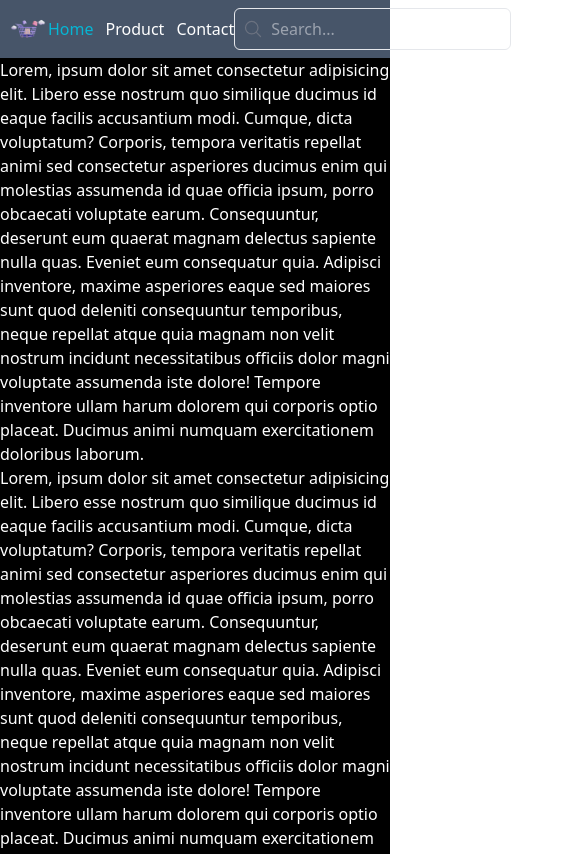
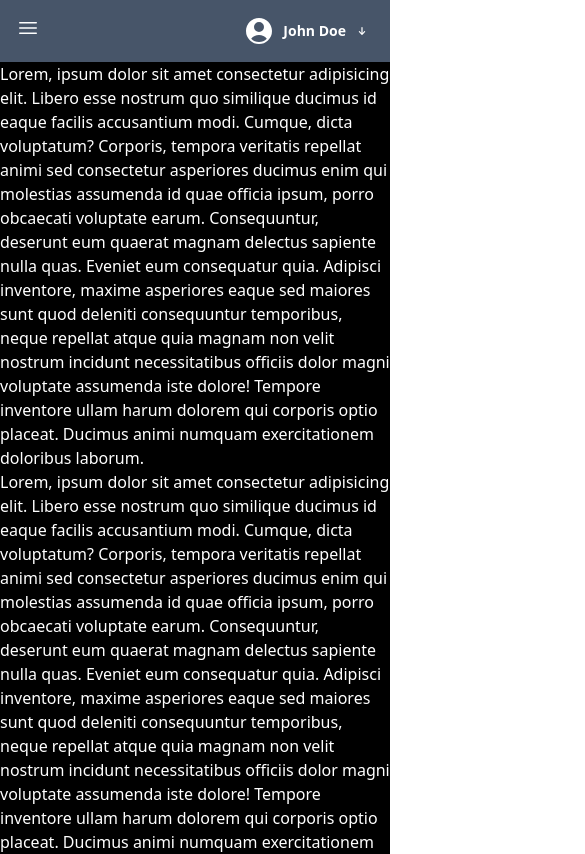
Before and after one commit to choyrulh/myCommerce, a React (Vite) app: page / in a window 390 px wide. Shown: the top 854 px of the page, 585 px wide, since content can reach past the window. Built offline with nearby package versions, Linux system fonts and the light colour scheme.

Commit message:
update responsive header

```diff
--- a/src/components/header/SearchBar.jsx
+++ b/src/components/header/SearchBar.jsx
@@ -1,14 +1,15 @@
 import { motion } from "framer-motion";
-import React from "react";
+
 import { HiOutlineMagnifyingGlass } from "react-icons/hi2";
 
 const SearchBar = () => {
   return (
+    <span className="hidden sm:hidden md:block">
       <motion.div
         initial={{ opacity: 0, x: -50 }}
         animate={{ opacity: 1, x: 0 }}
         transition={{ duration: 0.5 }}
-      className="flex items-center border p-2 rounded-md"
+        className="flex flex-row items-center border p-2 rounded-md "
       >
         <HiOutlineMagnifyingGlass className="h-5 w-5 text-gray-500 mr-2" />
         <input
@@ -17,6 +18,7 @@ const SearchBar = () => {
           className="outline-none bg-transparent"
         />
       </motion.div>
+    </span>
   );
 };
 
--- a/src/components/header/UserProfil.jsx
+++ b/src/components/header/UserProfile.jsx
@@ -1,5 +1,5 @@
 import { motion } from "framer-motion";
-import { useState } from "react";
+import { useEffect, useRef, useState } from "react";
 import {
   HiMiniArrowSmallDown,
   HiOutlineArrowRightOnRectangle,
@@ -9,12 +9,26 @@ import {
 } from "react-icons/hi2";
 import DarkModeToggle from "./DarkModeToggle";
 
-const UserProfil = () => {
+const UserProfile = () => {
   const [isDropdownOpen, setDropdownOpen] = useState(false);
-
+  let outsideRef = useRef(null);
   const toggleDropdown = () => {
     setDropdownOpen(!isDropdownOpen);
   };
+
+  useEffect(() => {
+    let handler = (event) => {
+      if (!outsideRef.current.contains(event.target)) {
+        setDropdownOpen(false);
+      }
+    };
+
+    document.addEventListener("mousedown", handler);
+
+    return () => {
+      document.removeEventListener("mousedown", handler);
+    };
+  }, [isDropdownOpen]);
 
   const arrowVariants = {
     initial: { rotate: 0, y: 0 },
@@ -22,7 +36,7 @@ const UserProfil = () => {
   };
 
   return (
-    <div className="relative mr-3">
+    <span className="relative mr-3">
       <motion.div
         initial={{ opacity: 0, y: -50 }}
         animate={{ opacity: 1, y: 0 }}
@@ -45,6 +59,7 @@ const UserProfil = () => {
 
       {isDropdownOpen && (
         <motion.div
+          ref={outsideRef}
           initial={{ opacity: 0, y: -10 }}
           animate={{ opacity: 1, y: 0 }}
           exit={{ opacity: 0, y: -10 }}
@@ -71,8 +86,8 @@ const UserProfil = () => {
           </ul>
         </motion.div>
       )}
-    </div>
+    </span>
   );
 };
 
-export default UserProfil;
+export default UserProfile;
--- a/src/fragments/Header.jsx
+++ b/src/fragments/Header.jsx
@@ -3,12 +3,13 @@ import { motion, useAnimation } from "framer-motion";
 import logo from "../assets/logo.png";
 import { PropTypes } from "prop-types";
 import SearchBar from "../components/header/SearchBar";
-import UserProfil from "../components/header/UserProfil";
+import UserProfile from "../components/header/UserProfile";
 import { useEffect, useState } from "react";
-
+import { HiBars3, HiMiniXMark } from "react-icons/hi2";
 function Header() {
   const controls = useAnimation();
   const [prevScrollPos, setPrevScrollPos] = useState(0);
+  const [isMenuOpen, setIsMenuOpen] = useState(false);
 
   useEffect(() => {
     let timeoutId;
@@ -22,15 +23,19 @@ function Header() {
       } else if (scrollDelta < 0) {
         controls.start({ opacity: 1, y: 0 });
       }
+
       setPrevScrollPos(currentScrollPos);
     };
     // Clear the timeout if the Y coordinate changes
     clearTimeout(timeoutId);
 
     // Set a timeout to hide the header after 3 seconds of inactivity
-    timeoutId = setTimeout(() => {
-      controls.start({ opacity: 0, y: -50 });
-    }, 3000);
+    const currentScrollPos = window.scrollY;
+    if (currentScrollPos > 0) {
+      timeoutId = setTimeout(() => {
+        controls.start({ opacity: 0, y: -50 });
+      }, 3000);
+    }
     // Attach the event listener when the component mounts
     window.addEventListener("scroll", handleScroll);
 
@@ -47,10 +52,10 @@ function Header() {
     window.scrollTo(0, 0);
   };
 
-  // const handleClickMenu = () => {
-  //   setIsMenuOpen(!isMenuOpen);
-  //   console.log(isMenuOpen);
-  // };
+  const handleClickMenu = () => {
+    setIsMenuOpen(!isMenuOpen);
+    console.log(isMenuOpen);
+  };
   const NavbarLink = ({ to, children }) => (
     <NavLink
       to={to}
@@ -62,6 +67,14 @@ function Header() {
       </motion.li>
     </NavLink>
   );
+  const navbar = (
+    <>
+      <NavbarLink to="/">Home</NavbarLink>
+      <NavbarLink to="/About">Product</NavbarLink>
+      <NavbarLink to="/Contact">Contact</NavbarLink>
+    </>
+  );
+
   NavbarLink.propTypes = {
     to: PropTypes.string.isRequired,
     children: PropTypes.node.isRequired,
@@ -69,20 +82,49 @@ function Header() {
 
   return (
     <motion.header
-      initial={{ opacity: 0, y: -50 }}
+      initial={{ opacity: 1, y: 0 }}
       animate={controls}
       transition={{ duration: 0.5 }}
-      className="bg-slate-600 w-full h-min text-white flex flex-row justify-between items-center p-2 sticky top-0 z-10"
+      className="bg-slate-600 w-full h-min mx-auto text-white flex flex-row justify-between items-center p-2 sticky top-0 z-10"
     >
-      <img src={logo} alt="logo" className=" w-10 h-10" />
-      <nav className="flex flex-row list-none gap-3">
-        <NavbarLink to="/">Home</NavbarLink>
-        <NavbarLink to="/About">Product</NavbarLink>
-        <NavbarLink to="/Contact">Contact</NavbarLink>
-      </nav>
+      <img
+        src={logo}
+        alt="logo"
+        className="hidden sm:hidden md:block w-10 h-10"
+      />
+      <span
+        className={`${
+          isMenuOpen ? "bg-black" : ""
+        } sm:hidden rounded-lg bg-transparent p-2 text-white`}
+      >
+        <button className="" aria-hidden="true" onClick={handleClickMenu}>
+          {isMenuOpen ? (
+            <HiMiniXMark className="w-6 h-6" />
+          ) : (
+            <HiBars3 className="w-6 h-6" />
+          )}
+        </button>
+        {isMenuOpen && (
+          <motion.ul
+            initial={{ opacity: 0, y: -5 }}
+            animate={{ opacity: 1, y: 0 }}
+            transition={{ duration: 0.3 }}
+            className="absolute top-10 left-4 bg-gray-800 p-4 rounded-b-md rounded-tr-md shadow-md"
+          >
+            {navbar}
+          </motion.ul>
+        )}
+      </span>
+      <motion.ul
+        className={`sm:flex flex-row list-none gap-3 hidden  ${
+          isMenuOpen ? "block" : "hidden"
+        }`}
+      >
+        {navbar}
+      </motion.ul>
       <SearchBar />
 
-      <UserProfil />
+      <UserProfile />
     </motion.header>
   );
 }
```
Lines whose indentation alone changed are shown as unchanged.
